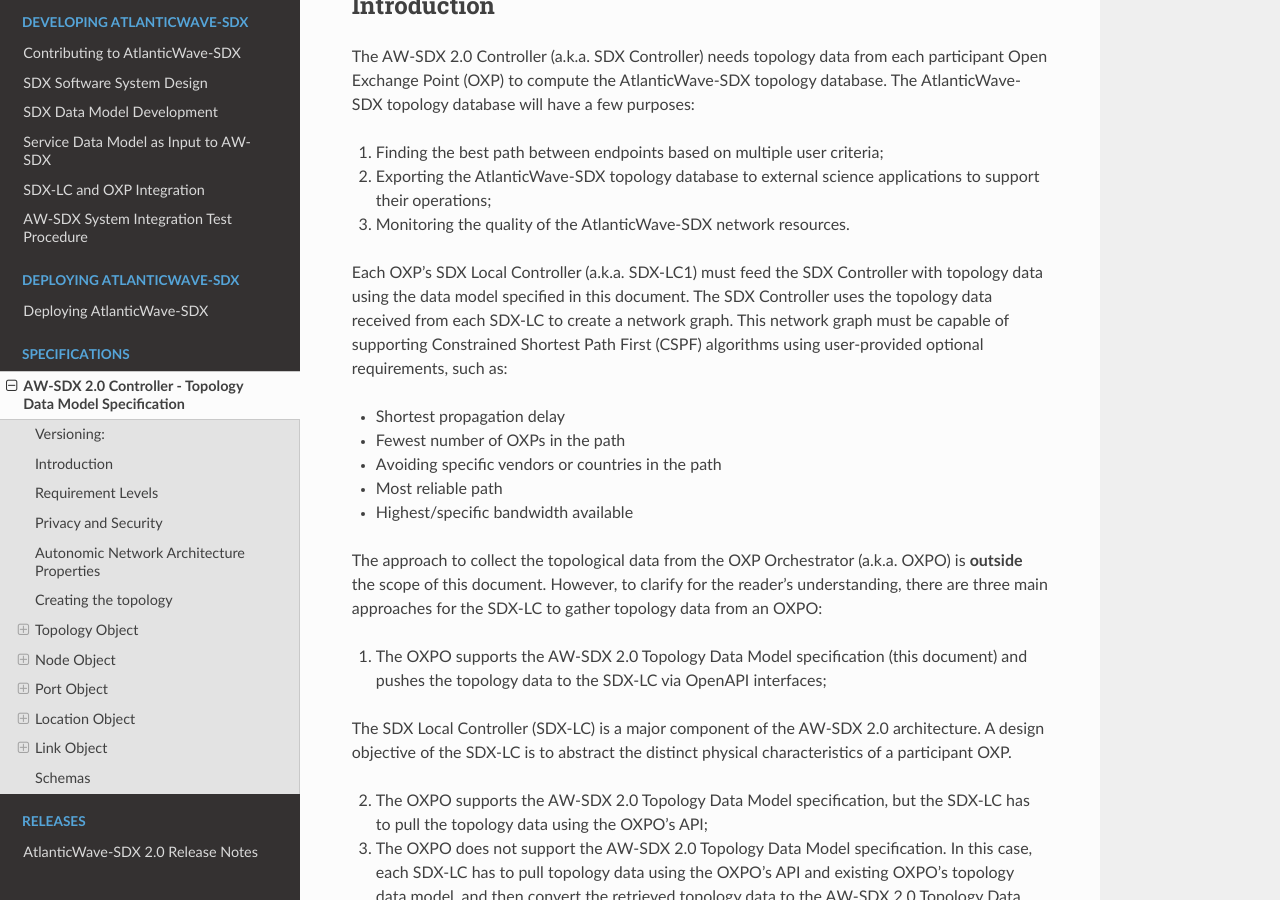
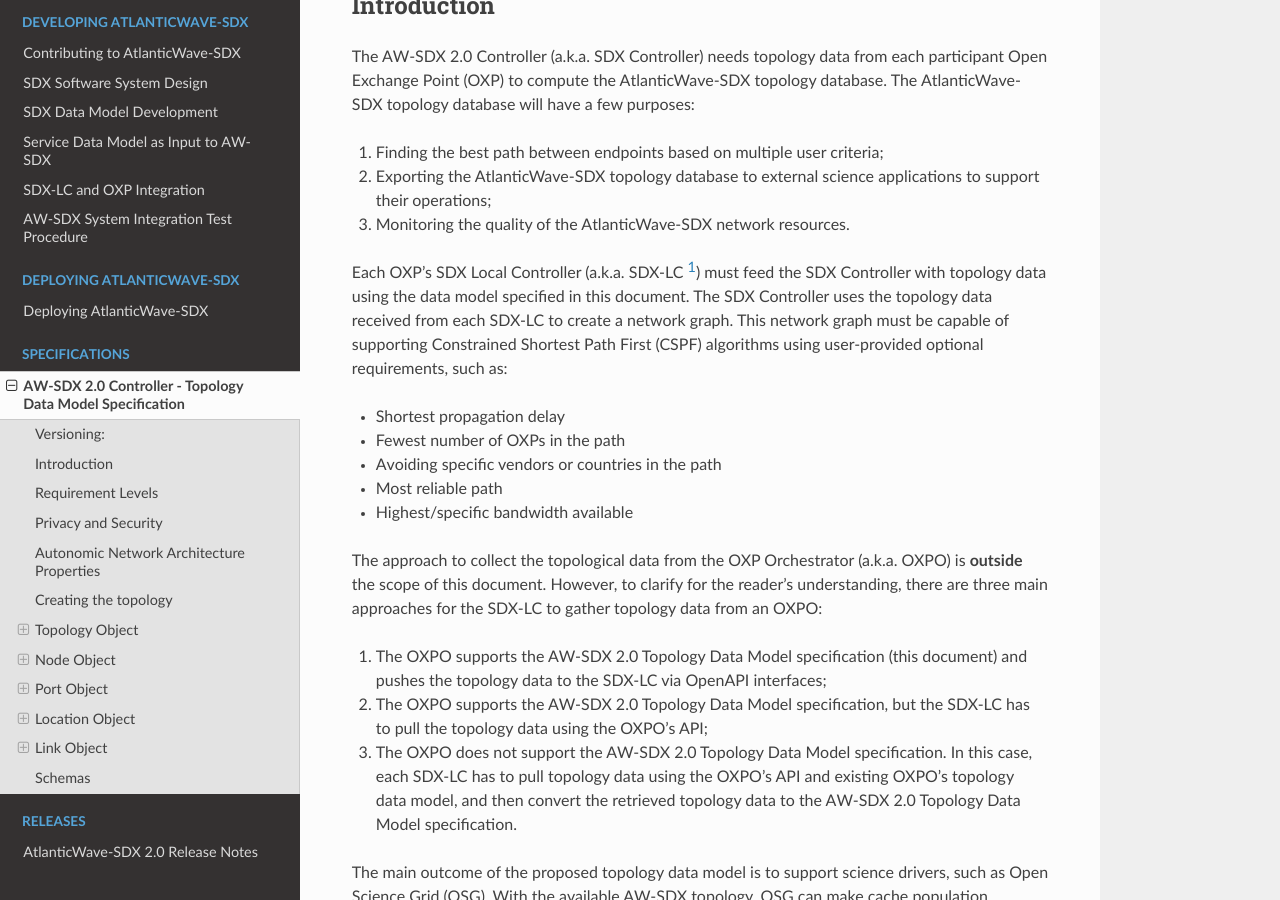
Before and after one commit to atlanticwave-sdx/sdx-docs, a Sphinx documentation site: the page built from source/specs/datamodel_1_0_0.rst, in a window 1280 px wide and 900 px high, scrolled down 355 px. Built offline with Sphinx 7.4.7 and the Read the Docs theme 2.0.0, drawn with Linux system fonts in a browser that asks for light colours; some of the changed text lies outside the part shown.

```diff
--- a/source/specs/datamodel_1_0_0.rst
+++ b/source/specs/datamodel_1_0_0.rst
@@ -28,7 +28,7 @@ database will have a few purposes:
 
 3. Monitoring the quality of the AtlanticWave-SDX network resources.
 
-Each OXP's SDX Local Controller (a.k.a. SDX-LC1) must feed the SDX
+Each OXP's SDX Local Controller (a.k.a. SDX-LC [1]_) must feed the SDX
 Controller with topology data using the data model specified in this
 document. The SDX Controller uses the topology data received from each
 SDX-LC to create a network graph. This network graph must be capable
@@ -49,10 +49,6 @@ approaches for the SDX-LC to gather topology data from an OXPO:
 1. The OXPO supports the AW-SDX 2.0 Topology Data Model specification
    (this document) and pushes the topology data to the SDX-LC via
    OpenAPI interfaces;
-
-The SDX Local Controller (SDX-LC) is a major component of the AW-SDX
-2.0 architecture. A design objective of the SDX-LC is to abstract the
-distinct physical characteristics of a participant OXP.
 
 2. The OXPO supports the AW-SDX 2.0 Topology Data Model specification,
    but the SDX-LC has to pull the topology data using the OXPO's API;
@@ -747,3 +743,11 @@ The data model schemas in this specification are provided at [1] for
 easy implementation and validation.
 
 [1] https://github.com/atlanticwave-sdx/datamodel/blob/main/schemas/
+
+
+.. rubric:: Footnotes
+
+.. [1] The SDX Local Controller (SDX-LC) is a major component of the
+   AW-SDX 2.0 architecture. A design objective of the SDX-LC is to
+   abstract the distinct physical characteristics of a participant
+   OXP.
```
